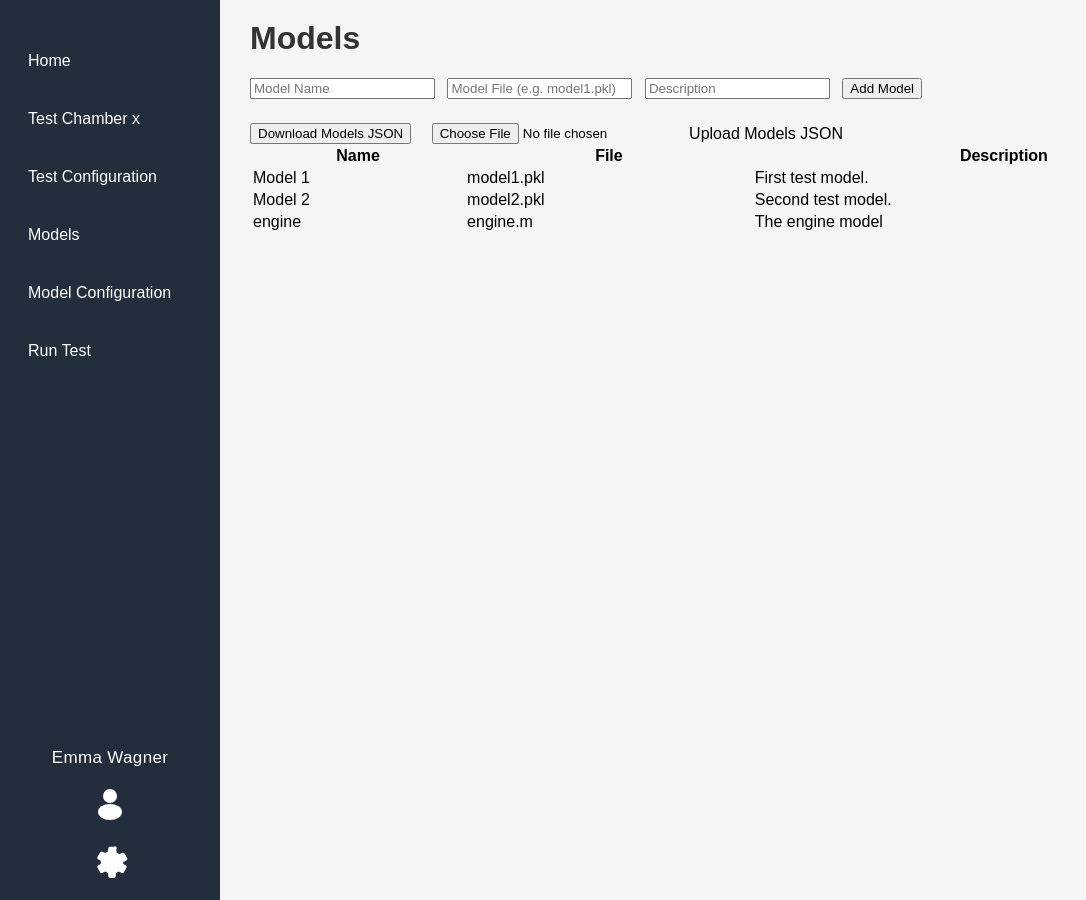
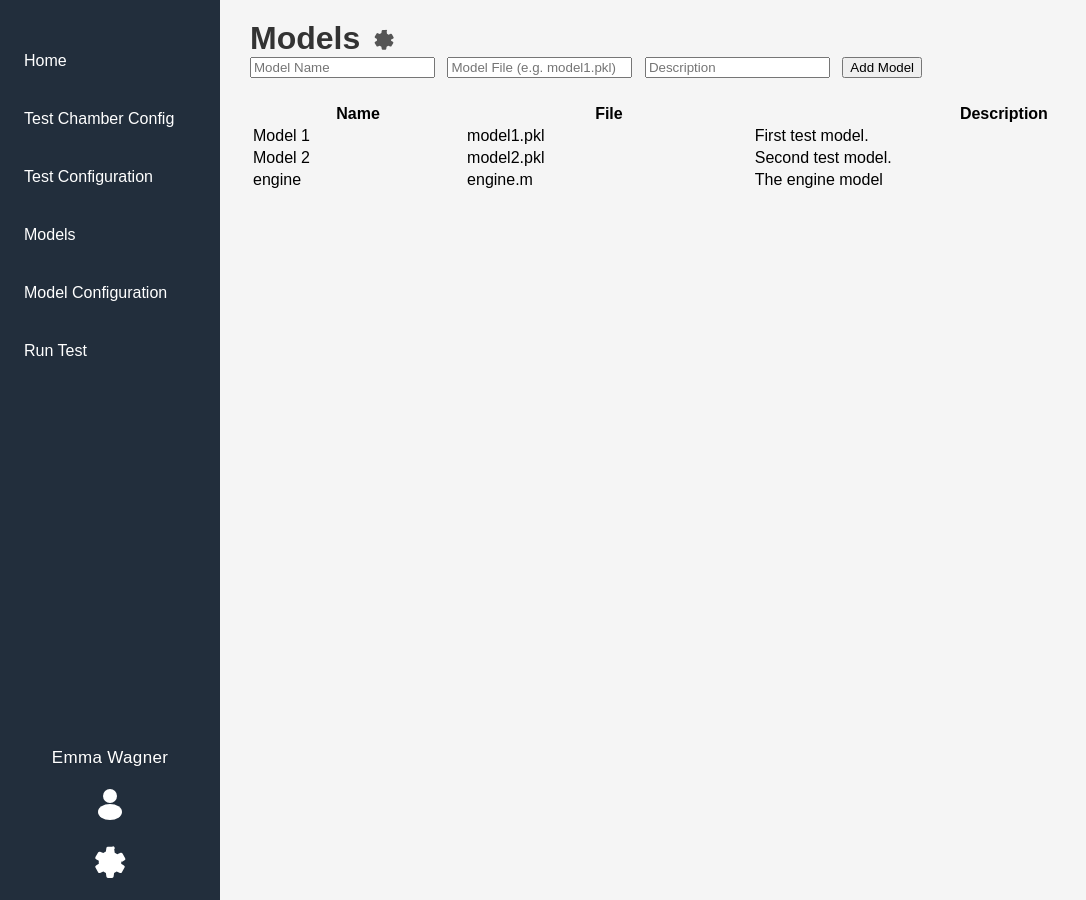
Before and after one commit to SteveRosam/model_config, a Flask app: page /models in a window 1280 px wide. Shown: the whole page, without its empty margins (0-1086 px from the left). Run offline with Flask 3, Linux system fonts and the light colour scheme; parts of the project's set-up code (start-up, migrations or seed data) failed here and were passed over.

Commit message:
fixed look of upload and download config on all pages

```diff
--- a/app_config.json
+++ b/app_config.json
@@ -1,4 +1,4 @@
 {
     "cabinet_sensors_page_name": "Test Chamber Settings",
-    "test_chamber_page_name": "Test Chamber x"
+    "test_chamber_page_name": "Test Chamber Config"
 }
--- a/static/index.js
+++ b/static/index.js
@@ -5,7 +5,7 @@ document.addEventListener('DOMContentLoaded', function () {
         downloadAllBtn.onclick = async function () {
             const [models, sensors, mapping, modelConfigs] = await Promise.all([
                 fetch('/api/models').then(r => r.json()),
-                fetch('/api/cabinet_sensors').then(r => r.json()),
+                fetch('/api/test_chamber').then(r => r.json()),
                 fetch('/api/test_mapping').then(r => r.json()),
                 Promise.resolve(await fetch('/api/models').then(r => r.json()))
                     .then(models => Promise.all(models.map(m => fetch(`/api/model_config/${encodeURIComponent(m.file)}`).then(r => r.json()).then(cfg => ({file: m.file, config: cfg}))))),
@@ -64,7 +64,7 @@ document.addEventListener('DOMContentLoaded', function () {
             });
         }
     });
-    fetch('/api/cabinet_sensors').then(r => r.json()).then(sensors => {
+    fetch('/api/test_chamber').then(r => r.json()).then(sensors => {
         const tbody = document.querySelector('#sensors-table tbody');
         if (tbody) {
             tbody.innerHTML = '';
--- a/static/models.js
+++ b/static/models.js
@@ -3,6 +3,9 @@ document.addEventListener('DOMContentLoaded', function () {
     const modelsList = document.getElementById('models-list');
     const downloadBtn = document.getElementById('download-models-btn');
     const uploadInput = document.getElementById('upload-models-input');
+    const configCogBtn = document.getElementById('config-cog-btn');
+    const configModal = document.getElementById('models-config-modal');
+    const closeConfigModal = document.getElementById('close-config-modal');
 
     function loadModels() {
         fetch('/api/models')
@@ -35,7 +38,18 @@ document.addEventListener('DOMContentLoaded', function () {
         });
     };
 
-    // Download models as JSON
+    if (configCogBtn && configModal && closeConfigModal) {
+        configCogBtn.onclick = function() {
+            configModal.style.display = 'block';
+        };
+        closeConfigModal.onclick = function() {
+            configModal.style.display = 'none';
+        };
+        configModal.onclick = function(e) {
+            if (e.target === configModal) configModal.style.display = 'none';
+        };
+    }
+
     if (downloadBtn) {
         downloadBtn.onclick = function () {
             fetch('/api/models')
@@ -53,25 +67,29 @@ document.addEventListener('DOMContentLoaded', function () {
                 });
         };
     }
-    // Upload models from JSON
+
     if (uploadInput) {
         uploadInput.onchange = function (e) {
             const file = e.target.files[0];
             if (!file) return;
             const reader = new FileReader();
-            reader.onload = function (evt) {
+            reader.onload = function (e) {
                 try {
-                    const models = JSON.parse(evt.target.result);
-                    if (!Array.isArray(models)) throw new Error('Invalid format');
+                    const imported = JSON.parse(e.target.result);
+                    if (Array.isArray(imported)) {
+                        // models = imported;
+                        // saveModels();
+                        // renderModels();
                         fetch('/api/models', {
                             method: 'POST',
                             headers: { 'Content-Type': 'application/json' },
-                        body: JSON.stringify(models)
+                            body: JSON.stringify(imported)
                         })
                         .then(r => r.json())
                         .then(() => loadModels());
+                    }
                 } catch (err) {
-                    alert('Invalid JSON file.');
+                    alert('Invalid JSON file');
                 }
             };
             reader.readAsText(file);
--- a/static/style.css
+++ b/static/style.css
@@ -60,12 +60,10 @@ body {
     text-decoration: none;
     display: block;
     padding: 12px 24px;
-    border-left: 4px solid transparent;
     transition: background 0.2s, border-color 0.2s;
 }
 .sidebar a:hover, .sidebar a.active {
     background: #31425b;
-    border-left: 4px solid #4fc3f7;
 }
 
 .main-content {
--- a/templates/models.html
+++ b/templates/models.html
@@ -1,17 +1,32 @@
 {% extends "index.html" %}
 {% block content %}
-<h1>Models</h1>
+<div style="display:flex;align-items:center;gap:12px;">
+    <h1 style="margin-bottom:0;">Models</h1>
+    <button id="config-cog-btn" title="Import/Export Models" style="background:none;border:none;padding:0;cursor:pointer;vertical-align:middle;">
+        <svg width="24" height="24" viewBox="0 0 24 24" fill="none" style="display:block;" xmlns="http://www.w3.org/2000/svg">
+            <path d="M12 15.5A3.5 3.5 0 1 0 12 8.5a3.5 3.5 0 0 0 0 7zm7.43-2.9l1.77-1.02a1 1 0 0 0 .37-1.36l-1.67-2.89a1 1 0 0 0-1.22-.47l-2.08.83a7.03 7.03 0 0 0-1.62-.94l-.31-2.21A1 1 0 0 0 13.3 3h-2.6a1 1 0 0 0-.99.85l-.31 2.21a7.03 7.03 0 0 0-1.62.94l-2.08-.83a1 1 0 0 0-1.22.47l-1.67 2.89a1 1 0 0 0 .37 1.36l1.77 1.02a7.14 7.14 0 0 0 0 1.88l-1.77 1.02a1 1 0 0 0-.37 1.36l1.67 2.89a1 1 0 0 0 1.22.47l2.08-.83c.5.36 1.04.68 1.62.94l.31 2.21a1 1 0 0 0 .99.85h2.6a1 1 0 0 0 .99-.85l.31-2.21c.58-.26 1.12-.58 1.62-.94l2.08.83a1 1 0 0 0 1.22-.47l1.67-2.89a1 1 0 0 0-.37-1.36l-1.77-1.02c.04-.31.07-.63.07-.94s-.03-.63-.07-.94z" fill="#555"/>
+        </svg>
+    </button>
+</div>
+<!-- Modal Popup for Import/Export -->
+<div id="models-config-modal" style="display:none;position:fixed;z-index:2000;left:0;top:0;width:100vw;height:100vh;background:rgba(0,0,0,0.25);">
+    <div style="background:#fff;padding:32px 24px 24px 24px;max-width:350px;margin:100px auto;border-radius:10px;box-shadow:0 2px 16px rgba(0,0,0,0.13);position:relative;">
+        <button id="close-config-modal" style="position:absolute;top:8px;right:12px;background:none;border:none;font-size:20px;cursor:pointer;">&times;</button>
+        <h2 style="margin-top:0;font-size:1.2em;">Import/Export Models</h2>
+        <button id="download-models-btn" type="button" style="width:100%;margin-bottom:14px;">Download Models JSON</button>
+        <label for="upload-models-input" style="display:block;width:100%;margin-bottom:8px;">
+            <input type="file" id="upload-models-input" accept="application/json" style="display:inline;" />
+            <span style="vertical-align:middle;">Upload Models JSON</span>
+        </label>
+    </div>
+</div>
 <form id="add-model-form" style="margin-bottom:24px;">
     <input type="text" id="model-name" placeholder="Model Name" required style="margin-right:8px;">
     <input type="text" id="model-file" placeholder="Model File (e.g. model1.pkl)" required style="margin-right:8px;">
     <input type="text" id="model-desc" placeholder="Description" required style="margin-right:8px;">
     <button type="submit">Add Model</button>
 </form>
-<button id="download-models-btn" type="button">Download Models JSON</button>
-<label for="upload-models-input" style="margin-left:16px;">
-    <input type="file" id="upload-models-input" accept="application/json" style="display:inline;" />
-    <span style="vertical-align:middle;">Upload Models JSON</span>
-</label>
+
 <table style="width:100%;">
     <thead>
         <tr><th>Name</th><th>File</th><th>Description</th></tr>
--- a/test_configurations.json
+++ b/test_configurations.json
@@ -1,6 +1,5 @@
 [
   {
-    "name": "Default",
     "description": "",
     "mapping": [
       {
@@ -14,21 +13,26 @@
       {
         "test_connection": "fgdfgf",
         "device_sensor": "ffgg"
+      },
+      {
+        "test_connection": "SERIAL_X_009",
+        "device_sensor": "SER_BUS_7"
       }
-    ]
+    ],
+    "name": "Default"
   },
   {
-    "name": "New Config33",
     "description": "",
     "mapping": [
       {
-        "test_connection": "TEST_SEN_0001",
-        "device_sensor": "33"
+        "device_sensor": "33",
+        "test_connection": "TEST_SEN_0001"
       },
       {
-        "test_connection": "fgdfgf",
-        "device_sensor": "44"
+        "device_sensor": "44",
+        "test_connection": "fgdfgf"
       }
-    ]
+    ],
+    "name": "New Config33"
   }
 ]
--- a/test_sensors.json
+++ b/test_sensors.json
@@ -7,5 +7,8 @@
   },
   {
     "unique_id": "fgdfgf"
+  },
+  {
+    "unique_id": "SERIAL_X_009"
   }
 ]
```
Also changed, not shown: static/model_config.js (+16 -0 lines), static/test_config.js (+16 -0 lines), templates/model_config.html (+20 -6 lines), templates/test_config.html (+21 -6 lines). Lines whose indentation alone changed are shown as unchanged.
